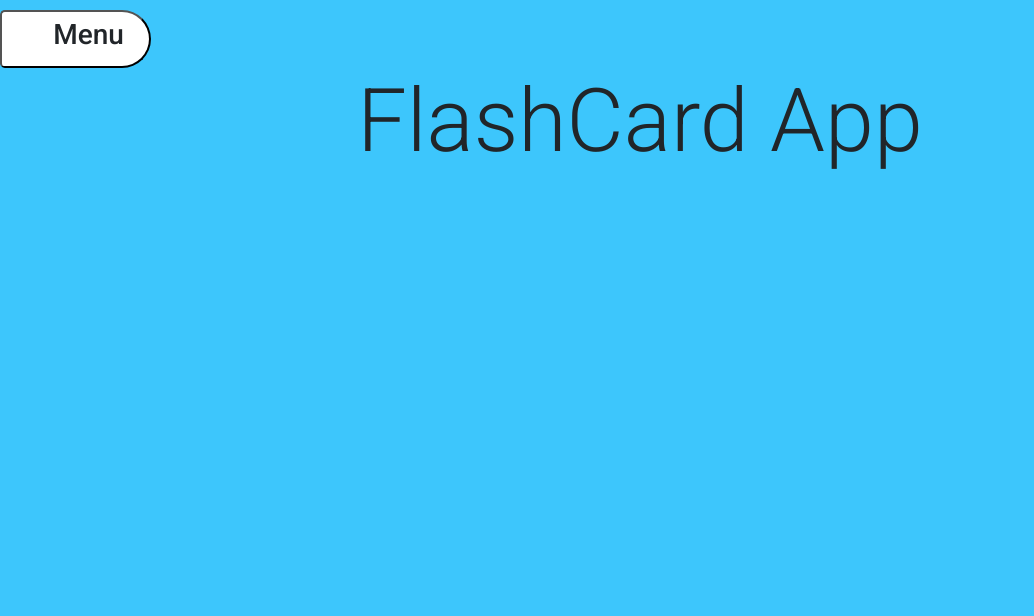
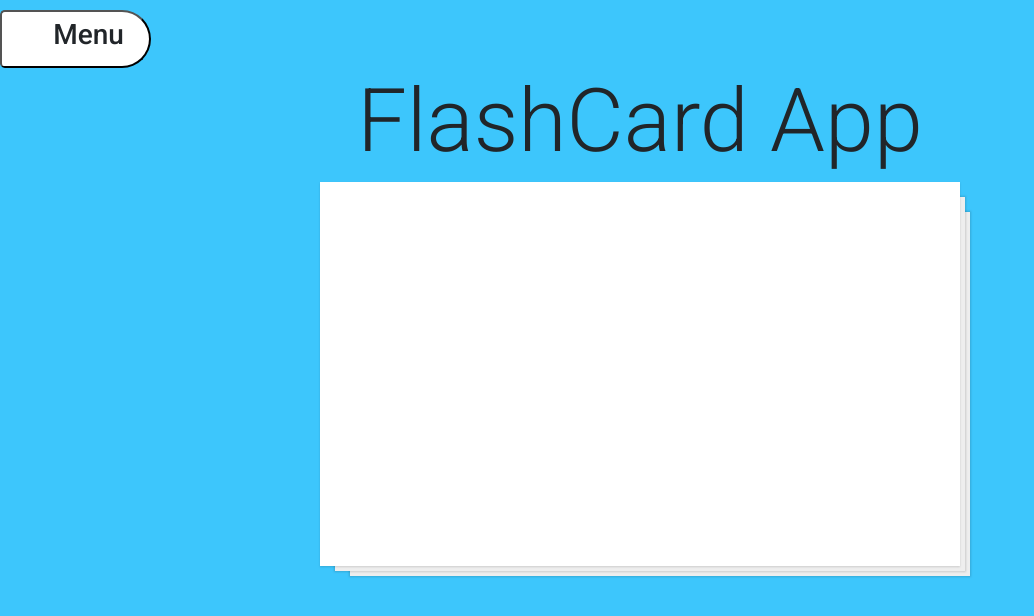
Before and after one commit to GilbyScarChest/FlashCards, an Angular app in the folder FlashCard/: page /flashcard in a window 1280 px wide. Before the commit this address led to /. Shown: the top 616 px of the page, without its empty margins (0-1034 px from the left). Built offline with nearby package versions, Linux system fonts and the light colour scheme.

Commit message:
add flashcard component, card css effect

```diff
--- a/FlashCard/src/app/app-routing.module.ts
+++ b/FlashCard/src/app/app-routing.module.ts
@@ -1,8 +1,11 @@
 import { NgModule } from '@angular/core';
 import { Routes, RouterModule } from '@angular/router';
+import { FlashcardComponent } from './flashcard/flashcard.component';
 
 
-const routes: Routes = [];
+const routes: Routes = [
+    {path: 'flashcard', component: FlashcardComponent}
+];
 
 @NgModule({
   imports: [RouterModule.forRoot(routes)],
--- a/FlashCard/src/app/app.module.ts
+++ b/FlashCard/src/app/app.module.ts
@@ -7,11 +7,13 @@ import { NavbarComponent } from './navbar/navbar.component';
 import { BrowserAnimationsModule } from '@angular/platform-browser/animations';
 import { MatMenuModule } from '@angular/material/menu';
 import {MatIconModule} from '@angular/material/icon';
+import { FlashcardComponent } from './flashcard/flashcard.component';
 
 @NgModule({
   declarations: [
     AppComponent,
-    NavbarComponent
+    NavbarComponent,
+    FlashcardComponent
   ],
   imports: [
     BrowserModule,
--- /dev/null
+++ b/FlashCard/src/app/flashcard/flashcard.component.css
@@ -0,0 +1,18 @@
+.fcard {
+    margin: auto;
+    width: 50vw;
+    height: 30vw;
+    background-color: white;
+    box-shadow:
+    0 1px 2px rgba(0,0,0,0.15),
+    /* The second layer */
+    10px 10px 0 -5px #eee,
+    /* The second layer shadow */
+    10px 10px 2px -4px rgba(0,0,0,0.15),
+     /* The third layer */
+    20px 20px 0 -10px #eee,
+    /* The third layer shadow */
+    20px 20px 2px -9px rgba(0,0,0,0.15);
+    /* Padding for demo purposes */
+    padding: 30px;
+}
--- /dev/null
+++ b/FlashCard/src/app/flashcard/flashcard.component.html
@@ -0,0 +1,3 @@
+<div class="fcard">
+
+</div>
--- /dev/null
+++ b/FlashCard/src/app/flashcard/flashcard.component.ts
@@ -0,0 +1,15 @@
+import { Component, OnInit } from '@angular/core';
+
+@Component({
+  selector: 'app-flashcard',
+  templateUrl: './flashcard.component.html',
+  styleUrls: ['./flashcard.component.css']
+})
+export class FlashcardComponent implements OnInit {
+
+  constructor() { }
+
+  ngOnInit() {
+  }
+
+}
```
Also changed, not shown: 1 other file (tests, documents, lock files or other folders).
